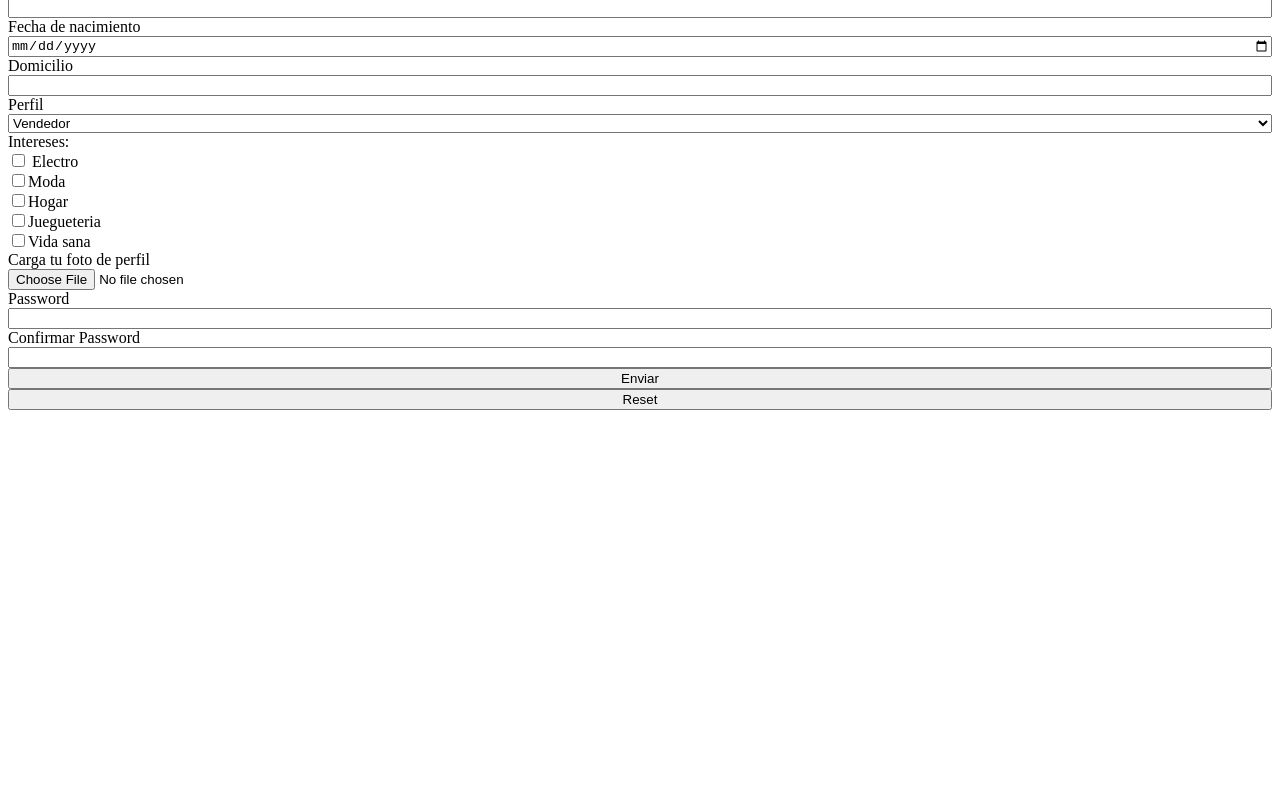
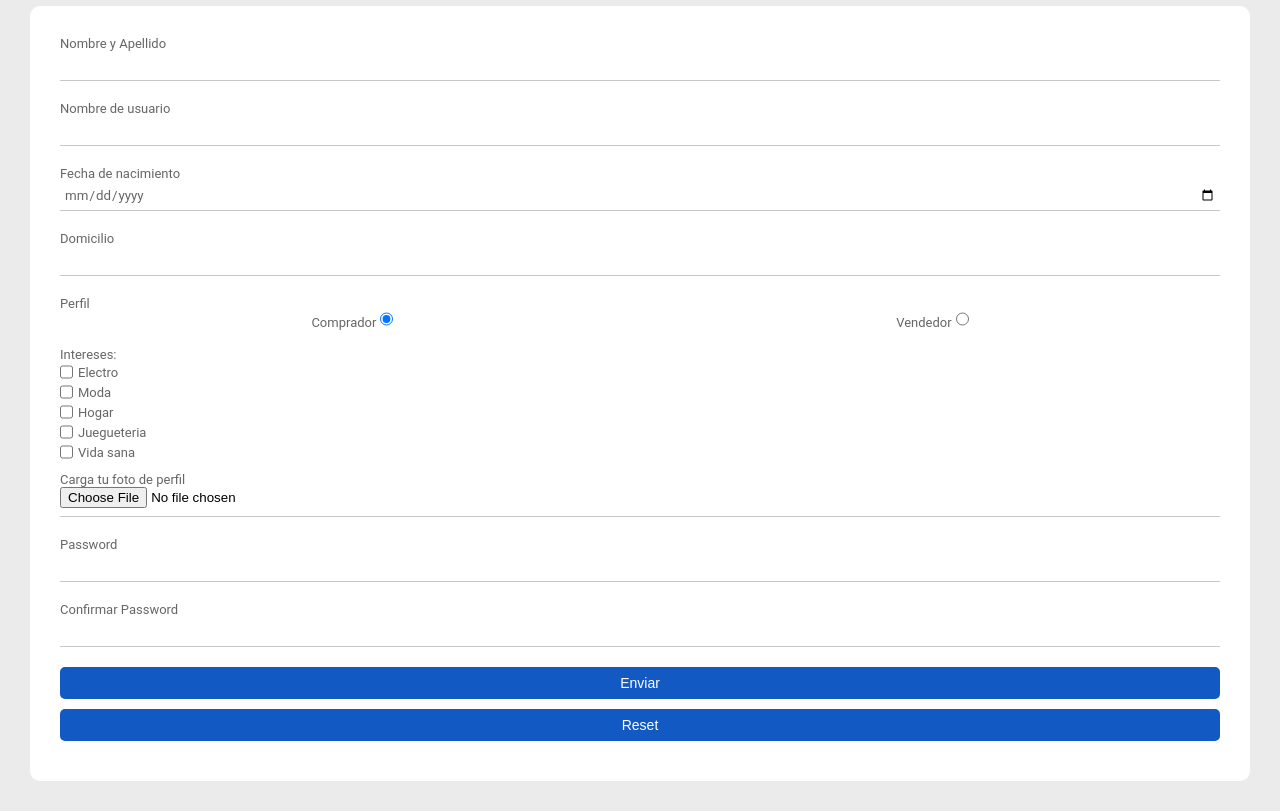
Before and after one commit to jgilyam/microdehtml, a website: page views/register.html in a window 1280 px wide. Shown: the part 68-879 px from the top of the page. Before the commit the page ends 800 px from the top, so only its background shows below. Drawn offline with Linux system fonts and the light colour scheme; files that its build step writes are made by us from their sources.

Commit message:
se agregaron estilos a los forms

```diff
--- a/public/css/register.css
+++ b/public/css/register.css
@@ -1,5 +1,109 @@
+* {
+  margin: 0px;
+  padding: 0px;
+  box-sizing: border-box;
+}
+
 form {
   display: flex;
   flex-wrap: nowrap;
   flex-direction: column;
+  padding: 30px;
+  border-radius: 10px;
+  background-color: white;
 }
+body {
+  background-color: #ebebeb;
+  font-family: "Roboto", sans-serif;
+  font-size: 16px;
+  padding: 30px;
+}
+h1 {
+  font-family: "Roboto", sans-serif;
+  font-size: 20px;
+  font-weight: 300;
+  margin-bottom: 20px;
+}
+input {
+  border: none;
+  border-bottom: 1px solid rgb(199, 199, 199);
+  height: 30px;
+  margin-bottom: 20px;
+}
+input[type="radio"] {
+  height: 16px;
+  color: #1259c3;
+  background-color: #1259c3;
+  border: #1259c3;
+}
+label {
+  font-size: 13px;
+  color: #666;
+  transition: all 200ms;
+}
+label:hover {
+  color: #2968c8;
+  font-size: 14px;
+}
+.form-date[type="date"] {
+  appearance: none;
+  color: #666;
+  border-bottom: 1px solid rgb(199, 199, 199);
+  padding: 4px;
+  display: inline-block;
+  visibility: visible;
+  font-family: "Roboto", sans-serif;
+}
+input:focus {
+  color: #495057;
+  background-color: #ffffff;
+  border: none;
+  border-bottom: 2px solid #2968c8;
+  outline: 0;
+}
+
+.form-date[type="date"]:focus {
+  color: #495057;
+  background-color: #ffffff;
+  border: none;
+  border-bottom: 2px solid #2968c8;
+  outline: 0;
+}
+.form-radio {
+  display: flex;
+  justify-content: space-around;
+}
+.form-check-container {
+  display: flex;
+  flex-direction: column;
+  margin-bottom: 10px;
+}
+.form-check {
+  display: flex;
+  justify-content: left;
+  height: 20px;
+  align-items: center;
+}
+.form-check input {
+  height: 20px;
+  margin: 0px;
+  margin-right: 5px;
+}
+.for input:invalid {
+  border-bottom: 1px solid rgb(148, 7, 7) 3px;
+}
+button a {
+  text-decoration: none;
+  color: white;
+}
+button {
+  border: none;
+  margin-bottom: 10px;
+  border-radius: 5px;
+  background-color: #1259c3;
+  font-size: 14px;
+  height: 32px;
+  line-height: 32px;
+  padding: 0 12px;
+  color: white;
+}
--- a/views/register.html
+++ b/views/register.html
@@ -10,58 +10,106 @@
     <link href="css/register.css" rel="stylesheet" />
   </head>
   <body>
-    <header></header>
     <main>
+      <h1>Registro</h1>
       <form action="#" method="POST">
         <label for="register">Nombre y Apellido</label>
-        <input name="register" type="text" />
+        <input
+          name="register"
+          id="register"
+          type="text"
+          pattern="[a-z]{4,8}"
+          title="de 4 a 8 caracteres"
+        />
         <label for="usuario">Nombre de usuario</label>
-        <input name="usuario" type="text" />
+        <input
+          name="usuario"
+          id="usuario"
+          type="text"
+          pattern="[a-zA-Z0-9_]+([.][a-zA-Z0-9_]+)*@[a-zA-Z0-9_]+([.][a-zA-Z0-9_]+)*[.][a-zA-Z]{1,5}"
+          title="Debe ingresar un email valido"
+        />
         <label for="fNacimiento">Fecha de nacimiento</label>
-        <input name="fNacimiento" type="date" />
+        <input
+          name="fNacimiento"
+          type="date"
+          class="form-date"
+          id="fNacimiento"
+        />
         <label for="domicilio">Domicilio</label>
-        <input name="domicilio" type="text" />
+        <input name="domicilio" type="text" id="domicilio" />
         <label for="perfil">Perfil</label>
-        <select name="perfil">
-          <option value="vendedor">Vendedor</option>
-          <option value="comprador">Comprador</option>
-        </select>
-        <label for="interes">Intereses:</label>
+        <div class="form-radio">
           <div>
-          <input type="checkbox" name="interes" value="electro" />
-          <label for="interes">Electro</label>
+            <label for="comprador">Comprador</label>
+            <input
+              type="radio"
+              name="perfil"
+              value="comprador"
+              id="comprador"
+              checked
+            />
           </div>
           <div>
-          <input type="checkbox" name="interes" value="moda" /><label
-            for="interes"
+            <label for="vendedor">Vendedor</label>
+            <input type="radio" name="perfil" value="vendedor" id="vendedor" />
+          </div>
+        </div>
+
+        <label for="interes">Intereses:</label>
+        <div class="form-check-container">
+          <div class="form-check">
+            <input
+              type="checkbox"
+              name="electro"
+              value="electro"
+              id="electro"
+            />
+            <label for="electro">Electro</label>
+          </div>
+          <div class="form-check">
+            <input type="checkbox" name="moda" value="moda" id="moda" /><label
+              for="moda"
               >Moda</label
             >
           </div>
-        <div>
-          <input type="checkbox" name="interes" value="electro" /><label
-            for="interes"
-            >Hogar</label
-          >
+          <div class="form-check">
+            <input
+              type="checkbox"
+              name="interes"
+              value="hogar"
+              id="hogar"
+            /><label for="hogar">Hogar</label>
           </div>
-        <div>
-          <input type="checkbox" name="interes" value="electro" /><label
-            for="interes"
-            >Juegueteria</label
-          >
+          <div class="form-check">
+            <input
+              type="checkbox"
+              name="jugueteria"
+              value="jugueteria"
+              id="jugueteria"
+            /><label for="jugueteria">Juegueteria</label>
           </div>
-        <div>
-          <input type="checkbox" name="interes" value="electro" /><label
-            for="interes"
+          <div class="form-check">
+            <input type="checkbox" name="sana" value="sana" id="sana" /><label
+              for="sana"
               >Vida sana</label
             >
           </div>
+        </div>
+
         <label for="fPerfil">Carga tu foto de perfil</label>
-        <input name="fPerfil" type="file" />
+        <input name="fPerfil" type="file" id="fPerfil" />
         <label for="pass">Password</label>
-        <input name="pass" type="password" />
+        <input
+          name="pass"
+          type="password"
+          pattern="^(?=\w*\d)(?=\w*[A-Z])(?=\w*[a-z])\S{8,16}$"
+          title="Contrañsea no cumple requisitos"
+          id="pass"
+        />
         <label for="confirmPass">Confirmar Password</label>
-        <input name="confirmPass" type="password" />
-        <button type="submit">Enviar</button>
+        <input name="confirmPass" type="password" id="confirmPass" />
+        <button type="submit"><a href="/">Enviar</a></button>
         <button type="reset">Reset</button>
       </form>
     </main>
```
Also changed, not shown: views/login.html (+3 -0 lines). Lines whose indentation alone changed are shown as unchanged.
